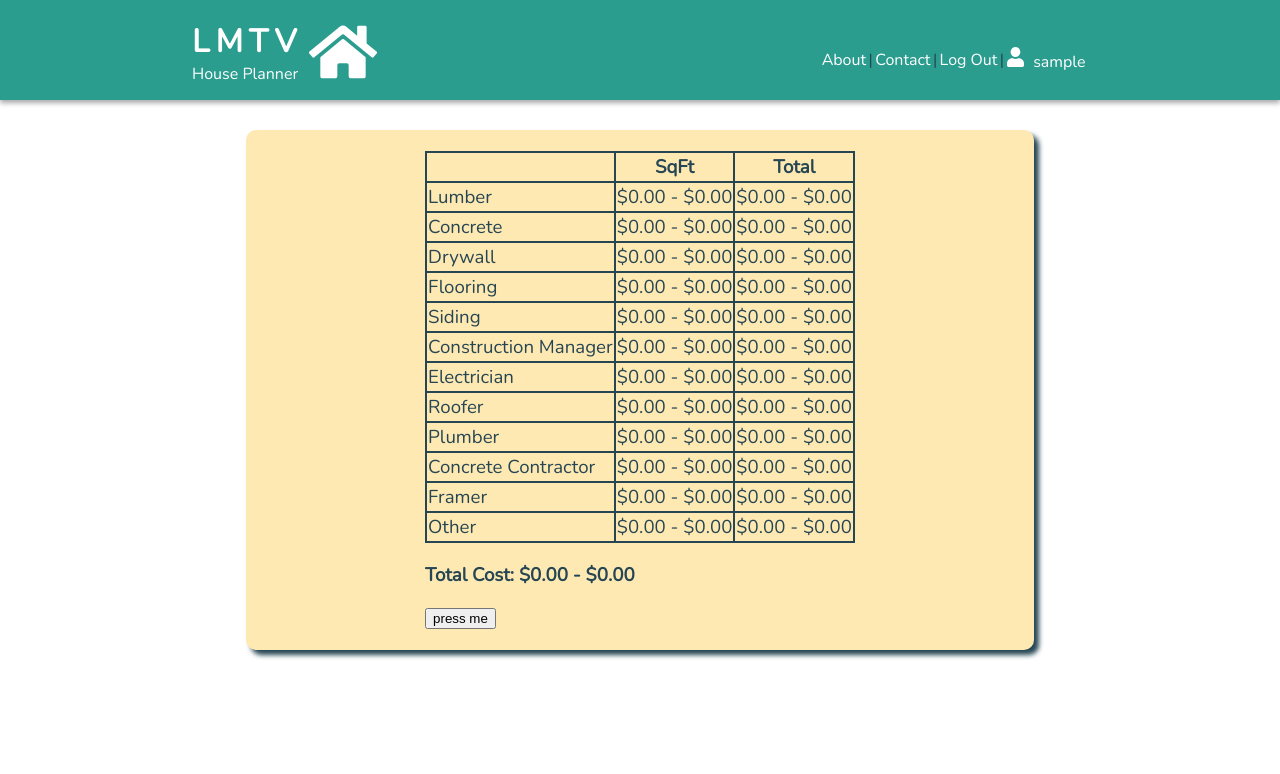
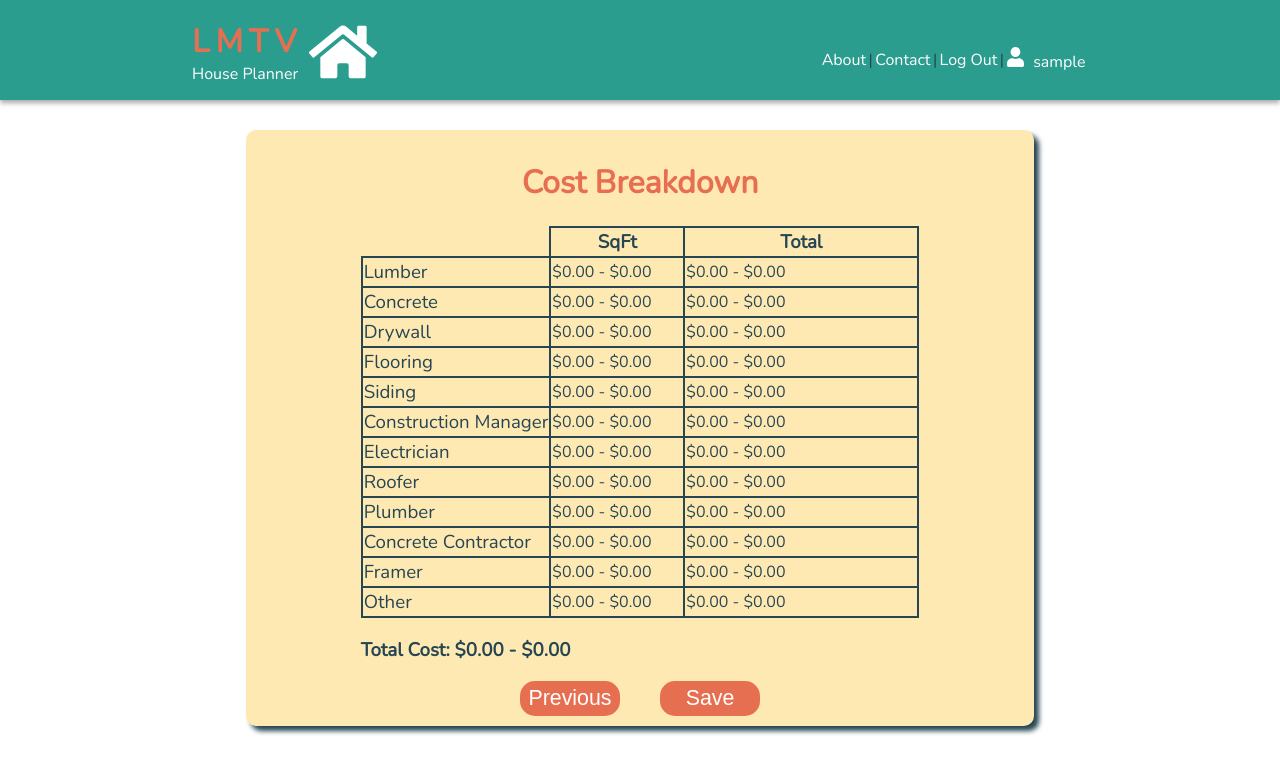
Before and after one commit to jonbiveo/house-planner, a Vue app in the folder vue/: page /cost-breakdown in a window 1280 px wide. Shown: the top 774 px of the page. Built offline with nearby package versions, Linux system fonts and the light colour scheme; sample sign-in values are in the browser's storage.

Commit message:
styled cost breakdown page

```diff
--- a/vue/src/components/CostBreakdown.vue
+++ b/vue/src/components/CostBreakdown.vue
@@ -1,40 +1,41 @@
 <template>
   <div class="pageAlignment">
     <div class="background">
+      <h1>Cost Breakdown</h1>
       <div class="materialTable">
         <table>
           <tr>
-            <th></th>
-            <th>SqFt</th>
-            <th>Total</th>
+            <th id="blank"></th>
+            <th class="label">SqFt</th>
+            <th class="label">Total</th>
           </tr>
-          <tr>
-            <td>Lumber</td>
+          <tr class="row">
+            <td class="label">Lumber</td>
             <td>{{ costs.lumber[0] }} - {{ costs.lumber[1] }}</td>
             <td>{{ costs.lumber[2] }} - {{ costs.lumber[3] }}</td>
           </tr>
-          <tr>
-            <td>Concrete</td>
+          <tr class="row">
+            <td class="label">Concrete</td>
             <td>{{ costs.concrete[0] }} - {{ costs.concrete[1] }}</td>
             <td>{{ costs.concrete[2] }} - {{ costs.concrete[3] }}</td>
           </tr>
-          <tr>
-            <td>Drywall</td>
+          <tr class="row">
+            <td class="label">Drywall</td>
             <td>{{ costs.drywall[0] }} - {{ costs.drywall[1] }}</td>
             <td>{{ costs.drywall[2] }} - {{ costs.drywall[3] }}</td>
           </tr>
-          <tr>
-            <td>Flooring</td>
+          <tr class="row">
+            <td class="label">Flooring</td>
             <td>{{ costs.flooring[0] }} - {{ costs.flooring[1] }}</td>
             <td>{{ costs.flooring[2] }} - {{ costs.flooring[3] }}</td>
           </tr>
-          <tr>
-            <td>Siding</td>
+          <tr class="row">
+            <td class="label">Siding</td>
             <td>{{ costs.siding[0] }} - {{ costs.siding[1] }}</td>
             <td>{{ costs.siding[2] }} - {{ costs.siding[3] }}</td>
           </tr>
-          <tr>
-            <td>Construction Manager</td>
+          <tr class="row">
+            <td class="label">Construction Manager</td>
             <td>
               {{ costs.constructionManager[0] }} -
               {{ costs.constructionManager[1] }}
@@ -44,23 +45,23 @@
               {{ costs.constructionManager[3] }}
             </td>
           </tr>
-          <tr>
-            <td>Electrician</td>
+          <tr class="row">
+            <td class="label">Electrician</td>
             <td>{{ costs.electrician[0] }} - {{ costs.electrician[1] }}</td>
             <td>{{ costs.electrician[2] }} - {{ costs.electrician[3] }}</td>
           </tr>
-          <tr>
-            <td>Roofer</td>
+          <tr class="row">
+            <td class="label">Roofer</td>
             <td>{{ costs.roofer[0] }} - {{ costs.roofer[1] }}</td>
             <td>{{ costs.roofer[2] }} - {{ costs.roofer[3] }}</td>
           </tr>
-          <tr>
-            <td>Plumber</td>
+          <tr class="row">
+            <td class="label">Plumber</td>
             <td>{{ costs.plumber[0] }} - {{ costs.plumber[1] }}</td>
             <td>{{ costs.plumber[2] }} - {{ costs.plumber[3] }}</td>
           </tr>
-          <tr>
-            <td>Concrete Contractor</td>
+          <tr class="row">
+            <td class="label">Concrete Contractor</td>
             <td>
               {{ costs.concreteContractor[0] }} -
               {{ costs.concreteContractor[1] }}
@@ -70,13 +71,13 @@
               {{ costs.concreteContractor[3] }}
             </td>
           </tr>
-          <tr>
-            <td>Framer</td>
+          <tr class="row">
+            <td class="label">Framer</td>
             <td>{{ costs.framer[0] }} - {{ costs.framer[1] }}</td>
             <td>{{ costs.framer[2] }} - {{ costs.framer[3] }}</td>
           </tr>
-          <tr>
-            <td>Other</td>
+          <tr class="row">
+            <td class="label">Other</td>
             <td>{{ costs.other[0] }} - {{ costs.other[1] }}</td>
             <td>{{ costs.other[2] }} - {{ costs.other[3] }}</td>
           </tr>
@@ -87,7 +88,10 @@
                     </tr> -->
                 </table>
                 <h3>Total Cost: {{costs.total[0]}} - {{costs.total[1]}}</h3>
-                <button v-on:click="addPlan">press me</button>
+            </div>
+            <div class="buttons">
+                <button v-on:click="goToRoomDesign">Previous</button>
+                <button v-on:click="addPlan">Save</button>
             </div>
         </div>
     </div>
@@ -458,15 +462,23 @@ export default {
   justify-items: center;
   align-items: center;
   width: 60vw;
-  min-height: 500px;
   background-color: #ffe9b3;
   border-radius: 10px;
   padding: 10px;
   box-shadow: 5px 5px 5px #264653;
 }
 
+h1 {
+    align-self: center;
+    color: #e76f51;
+}
+
 table {
   border-spacing: 10px;
+}
+
+.row:hover {
+  background-color: #e76f51;
 }
 
 table,
@@ -475,6 +487,42 @@ td {
   border: 2px solid #264653;
   border-collapse: collapse;
   color: #264653;
-  font-size: 14pt;
+  font-size: 12pt;
+}
+
+.label {
+    font-size: 14pt;
+}
+
+td:nth-child(2),
+th:nth-child(2) {
+    min-width:130px;
+}
+
+td:nth-child(3),
+th:nth-child(3) {
+    min-width:230px;
+}
+
+#blank{
+  border-top: hidden;
+  border-left: hidden;
+}
+
+.buttons {
+    align-self: center;
+    display: flex;
+    justify-content: space-between;
+    min-width: 240px;
+}
+
+button {
+    background-color: #e76f51;
+    color: white;
+    border-radius: 15px;
+    font-size: 16pt;
+    border: none;
+    min-width: 100px;
+    height: 35px;
 }
 </style>
--- a/vue/src/components/PlanDetails.vue
+++ b/vue/src/components/PlanDetails.vue
@@ -2,7 +2,7 @@
   <div class = 'plan-details'>
     <div class="background">
       <form v-on:submit.prevent="saveBase" class='form-plan'>
-        <h3>Enter your desired home information below.</h3><br>
+        <h2>Enter your desired home information below.</h2><br>
         <label for="plan-name" class='plan-name'>Plan Name:</label>
         <input type="text" class='plan-name' v-model="planBase.planName" />
         <label for="State" class='state'>Select State:</label>
```
